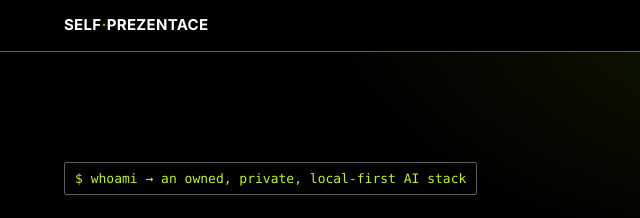
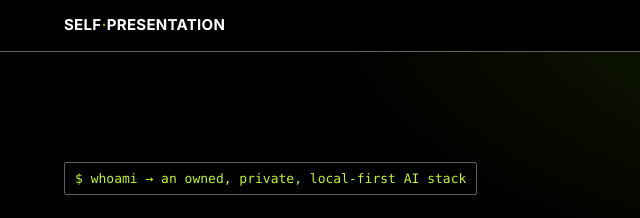
Before and after one commit to Radioffka/self-presentation, a plain HTML site: page index.html in a window 1280 px wide. Shown: the top 218 px of the page, 0-640 px from the left. Drawn offline with Linux system fonts and the light colour scheme.

Commit message:
Rename: prezentace -> presentation (repo, title, brand)

```diff
--- a/index.html
+++ b/index.html
@@ -3,7 +3,7 @@
 <head>
 <meta charset="UTF-8">
 <meta name="viewport" content="width=device-width, initial-scale=1.0">
-<title>Self Prezentace — Home AI Stack</title>
+<title>Self Presentation — Home AI Stack</title>
 <meta name="description" content="A privately-owned two-box AI stack: NVIDIA DGX Spark inference server and a Jetson Orin Nano agent host, documented with real measured numbers.">
 <link rel="preconnect" href="https://fonts.googleapis.com">
 <link href="https://fonts.googleapis.com/css2?family=Inter:wght@300;400;500;600;700&display=swap" rel="stylesheet">
@@ -77,7 +77,7 @@ footer a:hover{color:var(--hover)}
 
 <nav>
   <div class="nav-in">
-    <div class="brand">SELF<b>·</b>PREZENTACE</div>
+    <div class="brand">SELF<b>·</b>PRESENTATION</div>
     <div class="nav-links">
       <a href="#hardware">Hardware</a>
       <a href="#architecture">Architecture</a>
@@ -230,7 +230,7 @@ footer a:hover{color:var(--hover)}
 
 <footer>
   <div class="wrap" style="display:flex;justify-content:space-between;gap:16px;flex-wrap:wrap">
-    <span>Self Prezentace — documentation of a private home AI stack · October 2026</span>
+    <span>Self Presentation — documentation of a private home AI stack · October 2026</span>
     <a href="https://github.com/Radioffka">github.com/Radioffka</a>
   </div>
 </footer>
```
Also changed, not shown: 1 other file.
